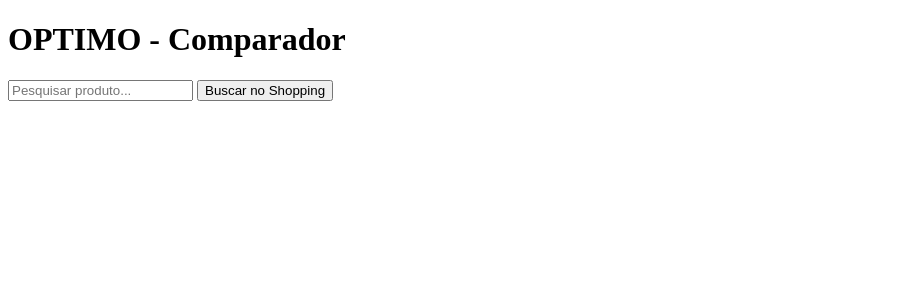
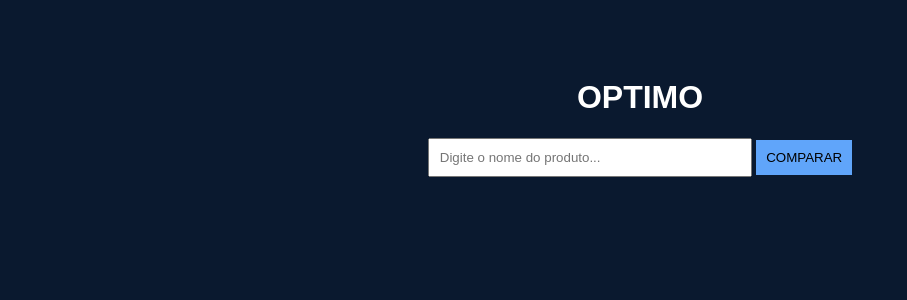
Before and after one commit to FischerTech86/saber-o-preco, a Flask app: page / in a window 1280 px wide. Shown: the top 300 px of the page, without its empty margins (0-907 px from the left). Run offline with Flask 3, Linux system fonts and the light colour scheme.

Commit message:
Update index.html

```diff
--- a/templates/index.html
+++ b/templates/index.html
@@ -1,11 +1,19 @@
 <!DOCTYPE html>
-<html>
+<html lang="pt-br">
+<head>
+    <meta charset="UTF-8">
+    <title>OPTIMO - Busca</title>
+    <style>
+        body { background-color: #0a192f; color: white; text-align: center; padding-top: 50px; font-family: sans-serif; }
+        input { padding: 10px; width: 300px; }
+        button { padding: 10px; background-color: #60a5fa; border: none; cursor: pointer; }
+    </style>
+</head>
 <body>
-    <h1>OPTIMO - Comparador</h1>
-    <form action="https://www.google.com/search" method="GET" target="_blank">
-        <input type="text" name="q" placeholder="Pesquisar produto...">
-        <input type="hidden" name="tbm" value="shop">
-        <button type="submit">Buscar no Shopping</button>
+    <h1>OPTIMO</h1>
+    <form action="/resultado" method="GET">
+        <input type="text" name="produto" placeholder="Digite o nome do produto..." required>
+        <button type="submit">COMPARAR</button>
     </form>
 </body>
 </html>
```
